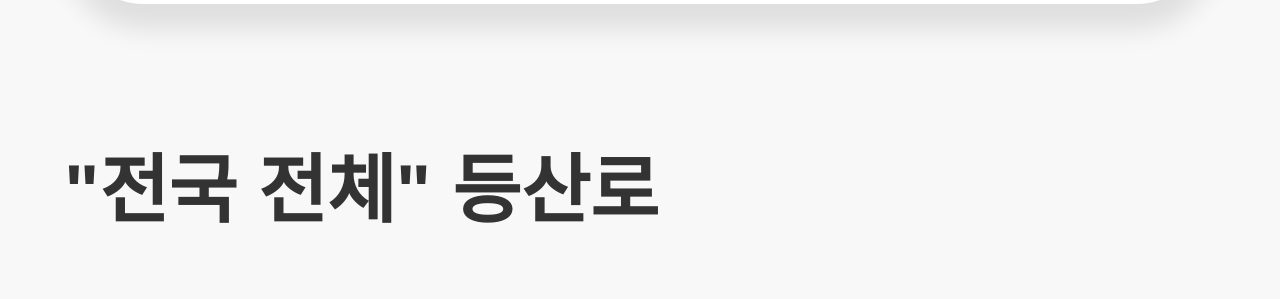
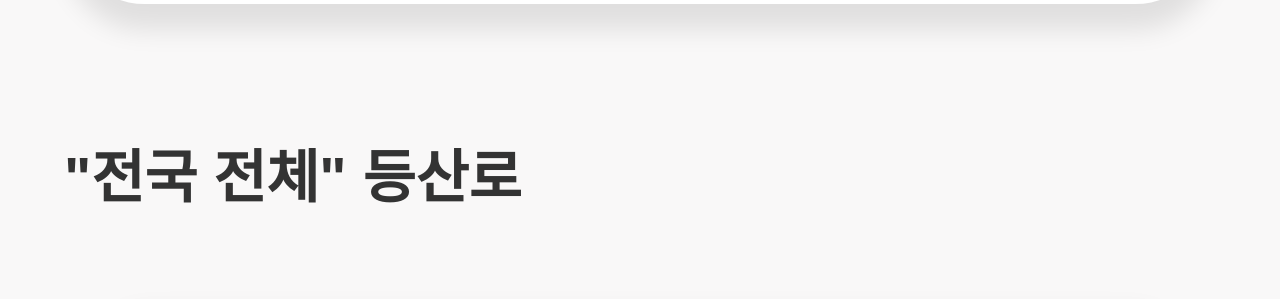
Before and after one commit to LeeMineo/PlantB, a React (Create React App) app in the folder appfront/: page /hiking in a window 1280 px wide. Shown: the part 1181-1480 px from the top of the page. Built offline with nearby package versions, Linux system fonts and the light colour scheme; grey boxes are pictures that could not be loaded; a web font is replaced by a local one.

Commit message:
Update HikingPage.css

```diff
--- a/appfront/src/css/pages/HikingPage.css
+++ b/appfront/src/css/pages/HikingPage.css
@@ -5,5 +5,5 @@
     margin-bottom: 2vw;
     margin-top: 10vw;
     font-weight: 200 !important;
-    font-size: 3.9vw; /* 필요에 따라 크기를 조절하세요 */
+    font-size: 3vw; /* 필요에 따라 크기를 조절하세요 */
   }
```
